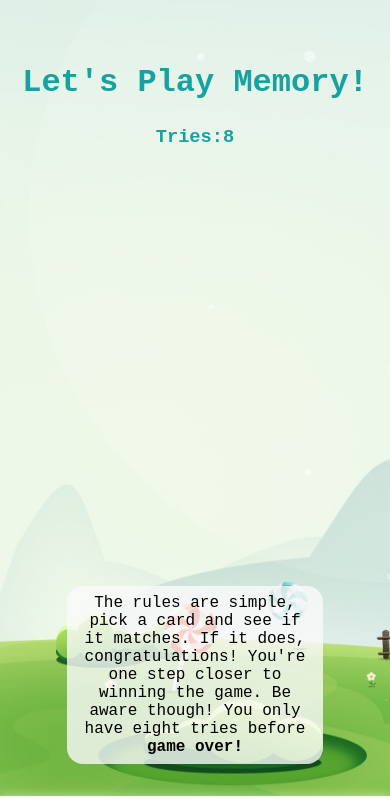
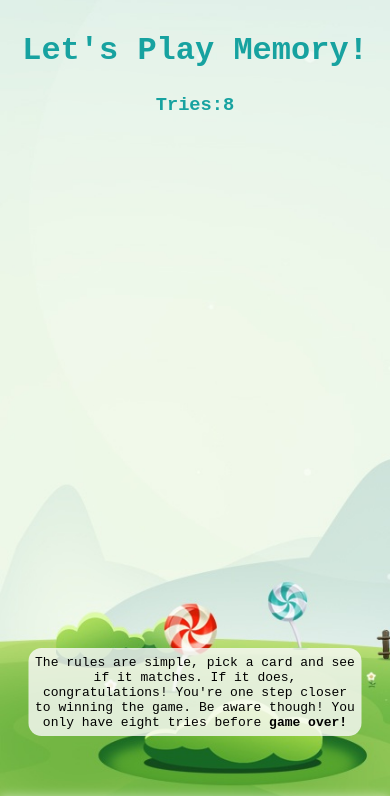
Before and after one commit to indigobluw/pokemon-memory-frontend, a website: page public/index.html in a window 390 px wide. Shown: the top 802 px of the page. Drawn offline with Linux system fonts and the light colour scheme; no server answers.

Commit message:
mobile first

```diff
--- a/public/css/index.css
+++ b/public/css/index.css
@@ -111,12 +111,12 @@ p {
   text-align: center;
 }
 
-@media (max-width: 580px) {
+@media (max-width: 570px) {
   .page {
   }
 
   h1 {
-    margin-top: 9em;
+    margin-top: 8em;
   }
 
   #game {
@@ -128,5 +128,8 @@ p {
 
   p {
     width: 15em;
+    top: 82%;
+    font-size: 13px;
+    width: 320px;
   }
 }
```
